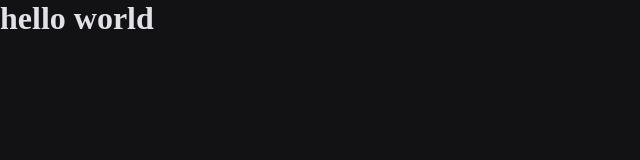
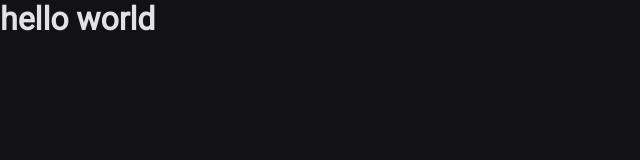
Before and after one commit to MatheusF99/portfolio, a Next.js app: page / in a window 1280 px wide. Shown: the top 160 px of the page, without its empty margins (0-640 px from the left). Built offline with nearby package versions, Linux system fonts and the light colour scheme.

Commit message:
fonte configurada

```diff
--- a/src/pages/_document.tsx
+++ b/src/pages/_document.tsx
@@ -1,5 +1,12 @@
 import React from 'react'
-import Document, { DocumentContext, DocumentInitialProps } from 'next/document'
+import Document, {
+  DocumentContext,
+  DocumentInitialProps,
+  Head,
+  Html,
+  Main,
+  NextScript
+} from 'next/document'
 import { ServerStyleSheet } from 'styled-components'
 
 export default class MyDocument extends Document {
@@ -29,4 +36,23 @@
       sheet.seal()
     }
   }
+
+  render(): JSX.Element {
+    return (
+      <Html lang="pt">
+        <Head>
+          <meta charSet="utf-8" />
+          <link rel="preconnect" href="https://fonts.gstatic.com" />
+          <link
+            href="https://fonts.googleapis.com/css2?family=Roboto&display=swap"
+            rel="stylesheet"
+          />
+        </Head>
+        <body>
+          <Main />
+          <NextScript />
+        </body>
+      </Html>
+    )
+  }
 }
--- a/src/pages/index.tsx
+++ b/src/pages/index.tsx
@@ -1,3 +1,4 @@
+// eslint-disable-next-line no-use-before-define
 import React from 'react'
 import Head from 'next/head'
 
--- a/src/styles/global.ts
+++ b/src/styles/global.ts
@@ -10,5 +10,6 @@
     body{
         background: ${props => props.theme.colors.background};
         color: ${props => props.theme.colors.text};
+        font: 400 16px Roboto, sans-serif;
     }
 `
```
